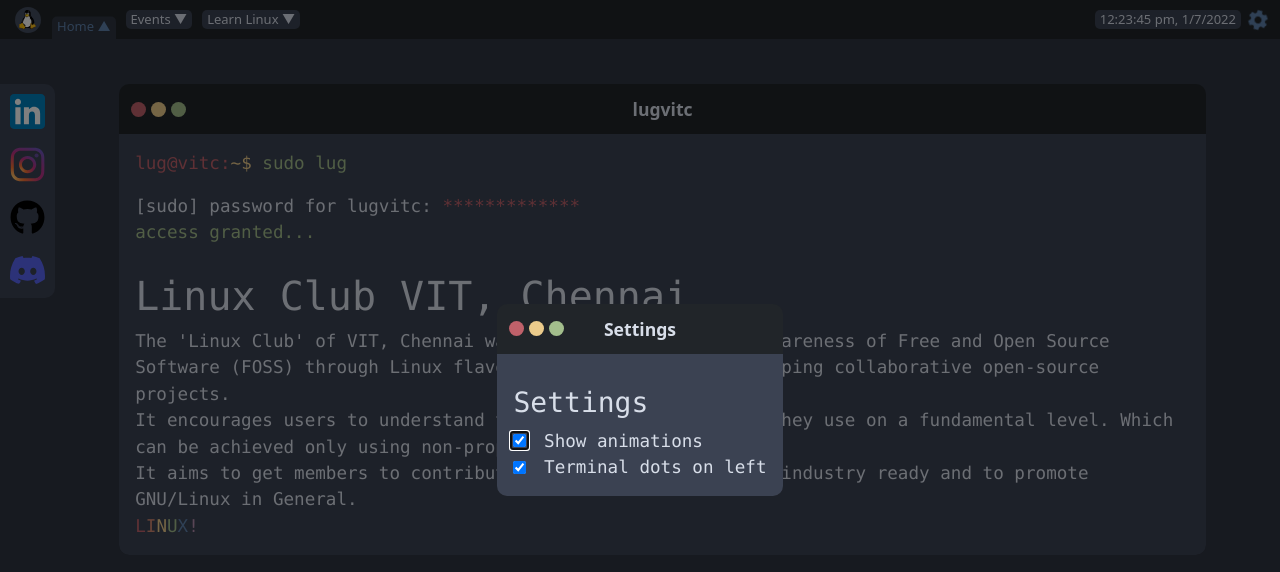
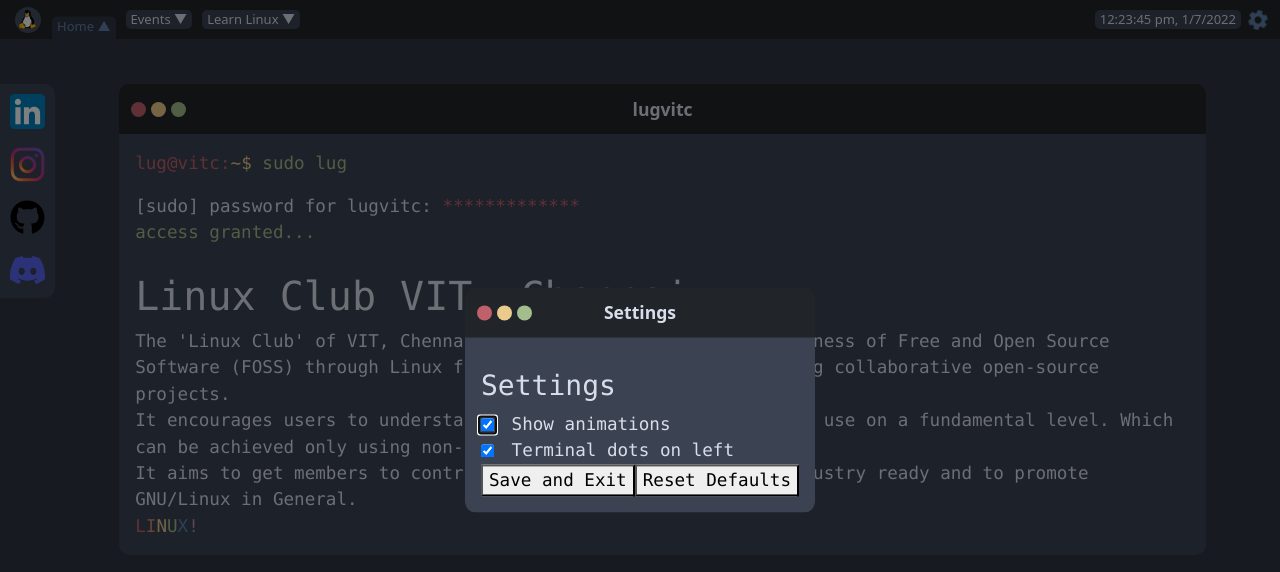
Before and after one commit to lugvitc/lugvitc.github.io, a React (Create React App) app: page / in a window 1280 px wide. Both pictures are taken after a click on the icon 1258 px from the left and 19 px from the top of the page. Shown: the top 572 px of the page. Built offline with nearby package versions, Linux system fonts and the light colour scheme.

Commit message:
added save and reset buttons in settings dialog; minor css refactoring

```diff
--- a/src/components/settingsDialog/settingsDialog.css
+++ b/src/components/settingsDialog/settingsDialog.css
@@ -2,6 +2,13 @@ dialog.settings {
     border-radius: 10px;
     border: none;
     background-color: transparent;
+    margin: 0;
+    padding: 0;
+
+    position: fixed;
+    top: 50%;
+    left: 50%;
+    transform: translate(-50%, -50%);
 }
 
 dialog.settings::backdrop {
--- a/src/components/settingsDialog/settingsDialog.js
+++ b/src/components/settingsDialog/settingsDialog.js
@@ -25,7 +25,7 @@ export default function SettingsDialog({
         };
         window.addEventListener('click', closeIfClickedOutside);
         return () => window.removeEventListener('click', closeIfClickedOutside);
-    }, [refer]);
+    }, [refer, settingsDialogOpen]);
 
     return (
         <dialog className='settings' ref={refer} open={false}>
@@ -49,6 +49,14 @@ export default function SettingsDialog({
                     />{' '}
                     Terminal dots on left
                 </div>
+                <div className='lug-form-end'>
+                    <button onClick={() => closeSettingsDialog()}>
+                        Save and Exit
+                    </button>
+                    <button onClick={() => setDefaults(true)}>
+                        Reset Defaults
+                    </button>
+                </div>
             </TerminalWindow>
         </dialog>
     );
--- a/src/components/terminal/terminal.css
+++ b/src/components/terminal/terminal.css
@@ -1,9 +1,12 @@
 .terminal {
     border-radius: 10px;
     background-color: var(--header-footer-black);
-    margin: 5vh 5vw;
     min-width: 50%;
     height: fit-content;
+}
+
+.terminals > .terminal {
+    margin: 5vh 5vw;
 }
 
 .terminal-titlebar {
@@ -51,6 +54,8 @@
     border-radius: 0px 0px 10px 10px;
     padding-inline: 1rem;
     padding-block: 1rem;
+
+    overflow-y: auto;
 }
 
 .terminal-prompt {
@@ -74,7 +79,7 @@
 }
 
 @media only screen and (max-width: 1024px) {
-    .terminal {
+    .terminals > .terminal {
         margin: 5vh 2vw;
     }
 }
```
